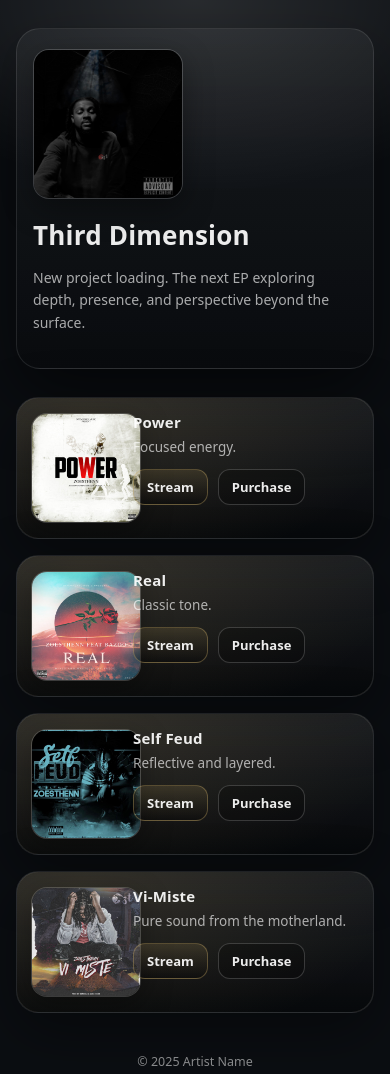
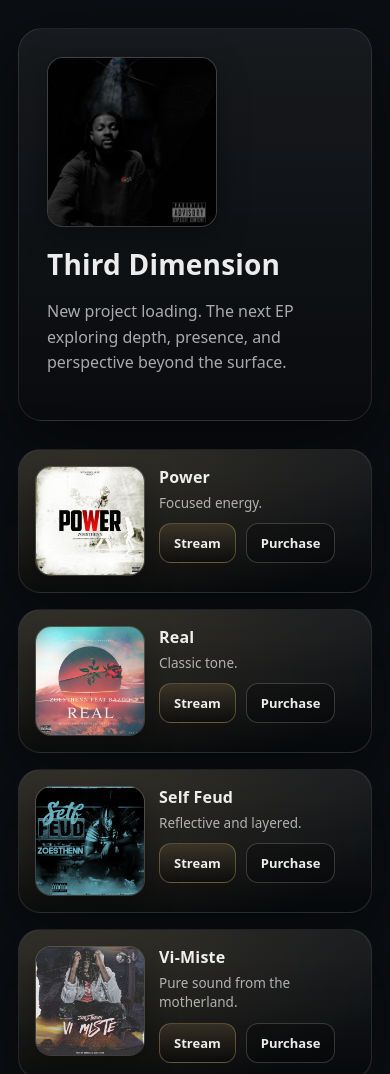
Before and after one commit to Le509NN/Third-dimension, a plain HTML site: page index.html in a window 390 px wide. Shown: the top 1074 px of the page. Drawn offline with Linux system fonts and the light colour scheme.

Commit message:
Refactor index.html for layout and styling updates
Reformat HTML structure and styles for improved layout and responsiveness.

```diff
--- a/index.html
+++ b/index.html
@@ -16,7 +16,6 @@
     }
 
     *{box-sizing:border-box}
-
     body{
       margin:0;
       font-family:system-ui,-apple-system,Segoe UI,Roboto,Helvetica,Arial;
@@ -27,7 +26,7 @@
     .wrap{
       max-width:1120px;
       margin:auto;
-      padding:28px 16px 60px;
+      padding:28px 18px 60px;
     }
 
     h1,h2,h3{margin:0}
@@ -35,94 +34,22 @@
 
     /* HERO */
     .hero{
-      position:relative;
-      isolation:isolate;
       border-radius:24px;
       border:1px solid var(--line);
-      padding:24px 20px;
+      padding:28px;
       background:linear-gradient(180deg,rgba(255,255,255,.05),rgba(0,0,0,.18));
       box-shadow:var(--shadow);
       margin-bottom:28px;
     }
-
-    /* subtle glow behind hero */
-    .hero::before{
-      content:"";
-      position:absolute;
-      inset:-35px;
-      z-index:-1;
-      background:
-        radial-gradient(
-          520px 260px at 20% 0,
-          rgba(255,255,255,.12),
-          transparent 70%
-        );
-      pointer-events:none;
-    }
-
-    .hero-inner{
-      display:flex;
-      gap:18px;
-      align-items:center;
-      flex-wrap:wrap;
-    }
-
-    .ep-tilt{
-      width:170px;
-      height:170px;
-      border-radius:16px;
-      overflow:hidden;
-      border:1px solid rgba(255,255,255,.14);
-      background:rgba(255,255,255,.04);
-      box-shadow:0 10px 30px rgba(0,0,0,.35);
-      flex:0 0 auto;
-      transform-style:preserve-3d;
-      transition:transform .25s ease, box-shadow .25s ease, filter .25s ease;
-      will-change:transform;
-    }
-
-    .ep-tilt img{
-      width:100%;
-      height:100%;
-      object-fit:cover;
-      display:block;
-    }
-
     .hero h1{
-      font-size:clamp(26px,4vw,34px);
-      margin-bottom:8px;
+      font-size:clamp(28px,4vw,44px);
+      margin-bottom:10px;
       letter-spacing:.2px;
     }
-
     .hero p{
       color:var(--muted);
-      max-width:32rem;
+      max-width:70ch;
       line-height:1.6;
-      font-size:14px;
-    }
-
-    /* stack hero nicely on small screens */
-    @media(max-width:600px){
-      .hero{
-        padding:20px 16px;
-      }
-      .hero-inner{
-        flex-direction:column;
-        align-items:flex-start;
-      }
-      .ep-tilt{
-        width:150px;
-        height:150px;
-      }
-      .hero::before{
-        inset:-30px;
-        background:
-          radial-gradient(
-            460px 260px at 50% 0,
-            rgba(255,255,255,.12),
-            transparent 75%
-          );
-      }
     }
 
     /* TRACK GRID */
@@ -140,18 +67,13 @@
       background:linear-gradient(180deg,rgba(255,255,255,.04),rgba(0,0,0,.20));
       overflow:hidden;
       box-shadow:0 18px 60px rgba(0,0,0,.4);
+
       --tint:rgba(210,178,108,.35);
       --tintSoft:rgba(210,178,108,.15);
-      transition:transform .18s ease, box-shadow .18s ease;
-    }
-
-    .track:hover{
-      transform:translateY(-2px);
-      box-shadow:0 22px 75px rgba(0,0,0,.5);
     }
 
     @media(max-width:900px){
-      .track{grid-column:span 12;}
+      .track{grid-column:span 12}
     }
 
     .track::before{
@@ -184,14 +106,6 @@
       padding:16px;
     }
 
-    @media(max-width:480px){
-      .track-inner{
-        grid-template-columns:90px 1fr;
-        gap:12px;
-        padding:15px 14px;
-      }
-    }
-
     .cover{
       width:110px;
       height:110px;
@@ -210,17 +124,16 @@
     }
 
     .meta h3{
-      font-size:15px;
-      line-height:1.3;
-      margin-bottom:4px;
+      font-size:16px;
+      margin-bottom:6px;
       letter-spacing:.2px;
     }
 
     .desc{
       font-size:13.5px;
-      line-height:1.5;
       color:var(--muted);
-      margin-bottom:12px;
+      margin-bottom:10px;
+      line-height:1.45;
     }
 
     .actions{
@@ -230,7 +143,7 @@
     }
 
     .btn{
-      padding:8px 13px;
+      padding:10px 14px;
       border-radius:12px;
       border:1px solid rgba(255,255,255,.18);
       background:rgba(0,0,0,.25);
@@ -252,39 +165,89 @@
       font-size:12.5px;
       color:rgba(255,255,255,.55);
     }
-
-    /* Motion preferences */
-    @media (prefers-reduced-motion: reduce){
-      .ep-tilt,
-      .track,
-      .btn{
-        transition:none !important;
-        animation:none !important;
-      }
-    }
   </style>
 </head>
 
 <body>
+<script>
+  // EP cover tilt (desktop only)
+  const ep = document.querySelector('.ep-tilt');
+  if (ep && window.matchMedia('(pointer:fine)').matches) {
+    ep.addEventListener('mousemove', (e) => {
+      const r = ep.getBoundingClientRect();
+      const x = (e.clientX - r.left) / r.width - 0.5;
+      const y = (e.clientY - r.top) / r.height - 0.5;
+      const rx = (-y * 8).toFixed(2);
+      const ry = ( x * 10).toFixed(2);
+      ep.style.transform =
+        `translateY(-2px) rotateX(${rx}deg) rotateY(${ry}deg) scale(1.02)`;
+    });
+    ep.addEventListener('mouseleave', () => {
+      ep.style.transform = '';
+    });
+  }
+</script>
+
 <div class="wrap">
 
   <!-- HERO WITH EP COVER -->
   <section class="hero">
-    <div class="hero-inner">
-      <div class="ep-tilt" aria-label="Third Dimension EP cover">
+    <div style="display:flex; gap:18px; align-items:center; flex-wrap:wrap;">
+
+      <div style="
+	  /* Motion preferences */
+@media (prefers-reduced-motion: reduce){
+  .ep-tilt, .track{
+    transition:none !important;
+    animation:none !important;
+  }
+}
+
+/* EP cover: premium depth hover */
+.ep-tilt{
+  transform-style:preserve-3d;
+  transition:transform .25s ease, box-shadow .25s ease, filter .25s ease;
+  will-change:transform;
+}
+.ep-tilt:hover{
+  transform:translateY(-2px) scale(1.02);
+  filter:saturate(1.05) contrast(1.03);
+  box-shadow:0 18px 55px rgba(0,0,0,.65);
+}
+
+/* Track cards: subtle lift */
+.track{
+  transition:transform .18s ease, box-shadow .18s ease;
+}
+.track:hover{
+  transform:translateY(-2px);
+  box-shadow:0 22px 75px rgba(0,0,0,.5);
+}
+
+        width:170px;
+        height:170px;
+        border-radius:16px;
+        overflow:hidden;
+        border:1px solid rgba(255,255,255,.14);
+        background:rgba(255,255,255,.04);
+        box-shadow:0 10px 30px rgba(0,0,0,.35);
+        flex:0 0 auto;
+      ">
         <img
           src="assets/third-dimension-ep.jpg"
           alt="Third Dimension EP cover"
+          style="width:100%; height:100%; object-fit:cover; display:block;"
         >
       </div>
 
       <div>
         <h1>Third Dimension</h1>
         <p>
-          New project loading. The next EP exploring depth, presence,
-          and perspective beyond the surface.
+          New project loading.
+          The next EP exploring depth, presence, and perspective beyond the surface.
         </p>
       </div>
+
     </div>
   </section>
 
@@ -301,8 +264,8 @@
           <h3>Power</h3>
           <div class="desc">Focused energy.</div>
           <div class="actions">
-            <a class="btn primary" href="https://open.spotify.com/track/1kpXMDjFWIt0LQnVx6DZrh?si=2aa85a2ed96448b4" target="_blank" rel="noopener">Stream</a>
-            <a class="btn" href="https://music.apple.com/us/album/power-single/1534809877" target="_blank" rel="noopener">Purchase</a>
+            <a class="btn primary" href="https://open.spotify.com/track/1kpXMDjFWIt0LQnVx6DZrh" target="_blank">Stream</a>
+            <a class="btn" href="https://music.apple.com/us/album/power-single/1534809877" target="_blank">Purchase</a>
           </div>
         </div>
       </div>
@@ -318,8 +281,8 @@
           <h3>Real</h3>
           <div class="desc">Classic tone.</div>
           <div class="actions">
-            <a class="btn primary" href="https://open.spotify.com/track/4hcCe8dG2DSEtqu4vVyQtO?si=48941db18d1e444c" target="_blank" rel="noopener">Stream</a>
-            <a class="btn" href="https://music.apple.com/us/album/real-feat-bazoo-single/1515164242" target="_blank" rel="noopener">Purchase</a>
+            <a class="btn primary" href="https://open.spotify.com/track/4hcCe8dG2DSEtqu4vVyQtO" target="_blank">Stream</a>
+            <a class="btn" href="https://music.apple.com/us/album/real-feat-bazoo-single/1515164242" target="_blank">Purchase</a>
           </div>
         </div>
       </div>
@@ -335,8 +298,8 @@
           <h3>Self Feud</h3>
           <div class="desc">Reflective and layered.</div>
           <div class="actions">
-            <a class="btn primary" href="https://open.spotify.com/track/4cxjxz9gyw9CpzNStpVAzf?si=f18661a7f69143dc" target="_blank" rel="noopener">Stream</a>
-            <a class="btn" href="https://music.apple.com/us/album/selffeud-single/1448290476" target="_blank" rel="noopener">Purchase</a>
+            <a class="btn primary" href="https://open.spotify.com/track/4cxjxz9gyw9CpzNStpVAzf" target="_blank">Stream</a>
+            <a class="btn" href="https://music.apple.com/us/album/selffeud-single/1448290476" target="_blank">Purchase</a>
           </div>
         </div>
       </div>
@@ -352,8 +315,8 @@
           <h3>Vi-Miste</h3>
           <div class="desc">Pure sound from the motherland.</div>
           <div class="actions">
-            <a class="btn primary" href="https://open.spotify.com/album/4Yz1qPhhd5lUu5MaOgT74D?si=fu9RI4YDQye-feu0WuVKDA" target="_blank" rel="noopener">Stream</a>
-            <a class="btn" href="https://music.apple.com/us/album/vi-mist%C3%A8-radio-edit-single/1626200653" target="_blank" rel="noopener">Purchase</a>
+            <a class="btn primary" href="https://open.spotify.com/album/4Yz1qPhhd5lUu5MaOgT74D" target="_blank">Stream</a>
+            <a class="btn" href="https://music.apple.com/us/album/vi-mist%C3%A8-radio-edit-single/1626200653" target="_blank">Purchase</a>
           </div>
         </div>
       </div>
@@ -368,27 +331,6 @@
 
 <script>
   document.getElementById("year").textContent = new Date().getFullYear();
-
-  // EP cover tilt (desktop only)
-  (function(){
-    const ep = document.querySelector('.ep-tilt');
-    if (!ep) return;
-    if (!window.matchMedia || !window.matchMedia('(pointer:fine)').matches) return;
-
-    ep.addEventListener('mousemove', (e) => {
-      const r = ep.getBoundingClientRect();
-      const x = (e.clientX - r.left) / r.width - 0.5;
-      const y = (e.clientY - r.top) / r.height - 0.5;
-      const rx = (-y * 8).toFixed(2);
-      const ry = ( x * 10).toFixed(2);
-      ep.style.transform =
-        `translateY(-2px) rotateX(${rx}deg) rotateY(${ry}deg) scale(1.02)`;
-    });
-
-    ep.addEventListener('mouseleave', () => {
-      ep.style.transform = '';
-    });
-  })();
 </script>
 </body>
 </html>
```
